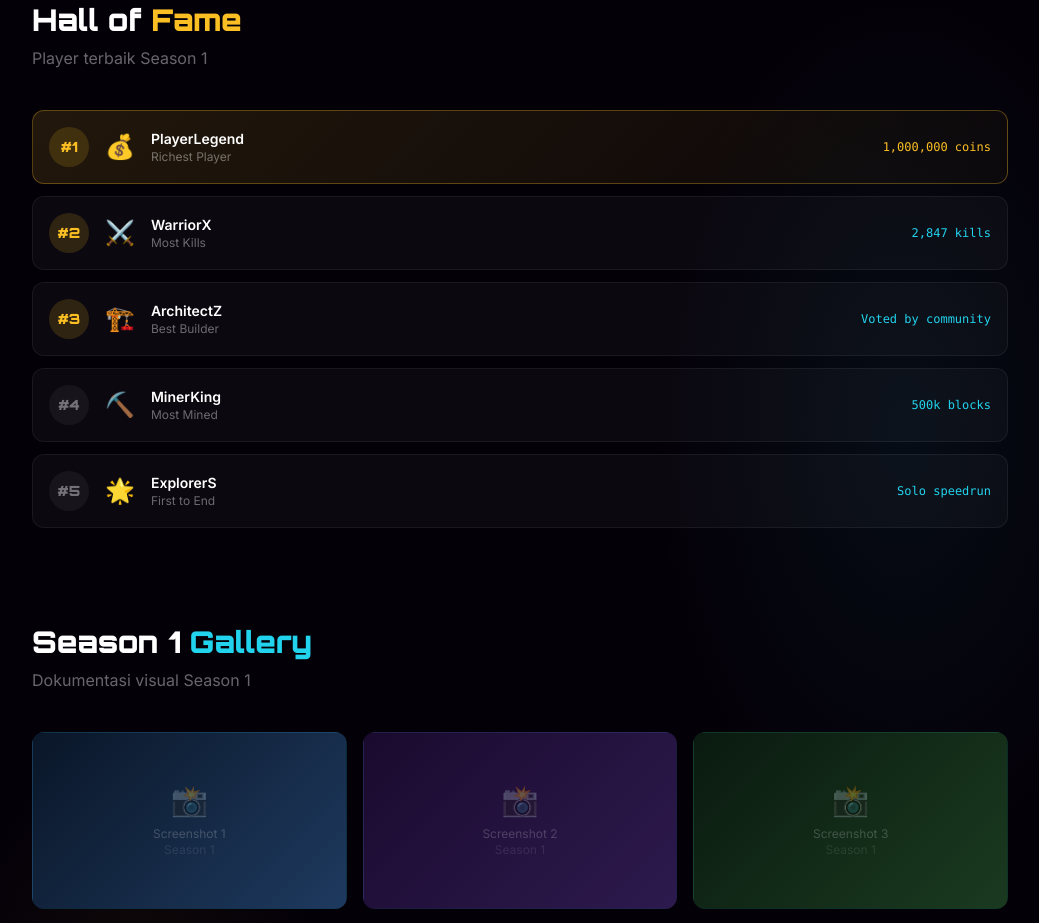
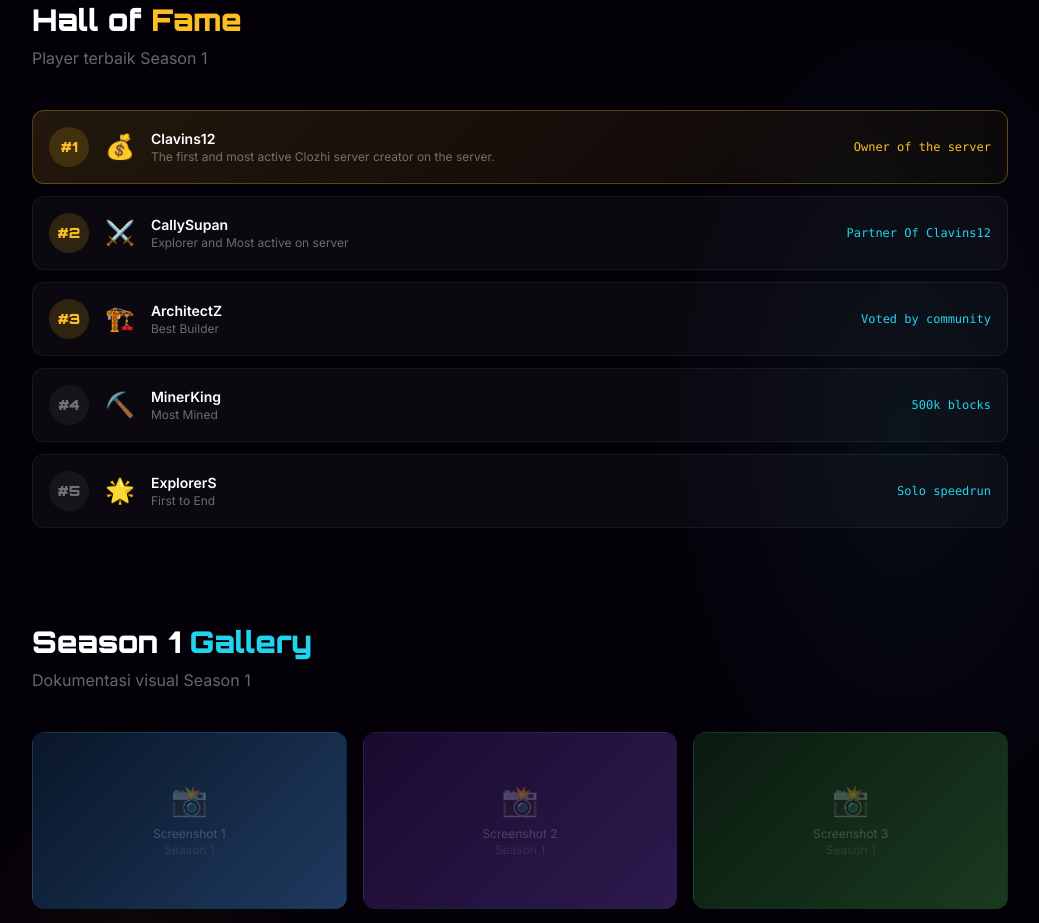
Before and after one commit to clavvwp/ClozhiSmp-Server, a Next.js app: page /season-1 in a window 1280 px wide. Shown: the part 1360-2283 px from the top of the page, without its empty margins (120-1159 px from the left). Built offline with nearby package versions, Linux system fonts and the light colour scheme.

Commit message:
Update Top Player S1

```diff
--- a/src/app/season-1/page.tsx
+++ b/src/app/season-1/page.tsx
@@ -38,8 +38,8 @@ const HIGHLIGHTS = [
 ];
 
 const TOP_PLAYERS = [
-  { rank: 1, name: 'PlayerLegend', achievement: 'Richest Player', icon: '💰', detail: '1,000,000 coins' },
-  { rank: 2, name: 'WarriorX',    achievement: 'Most Kills',     icon: '⚔️', detail: '2,847 kills' },
+  { rank: 1, name: 'Clavins12', achievement: 'The first and most active Clozhi server creator on the server.', icon: '💰', detail: 'Owner of the server' },
+  { rank: 2, name: 'CallySupan',    achievement: 'Explorer and Most active on server',     icon: '⚔️', detail: 'Partner Of Clavins12' },
   { rank: 3, name: 'ArchitectZ',  achievement: 'Best Builder',   icon: '🏗️', detail: 'Voted by community' },
   { rank: 4, name: 'MinerKing',   achievement: 'Most Mined',     icon: '⛏️', detail: '500k blocks' },
   { rank: 5, name: 'ExplorerS',   achievement: 'First to End',   icon: '🌟', detail: 'Solo speedrun' },
```
